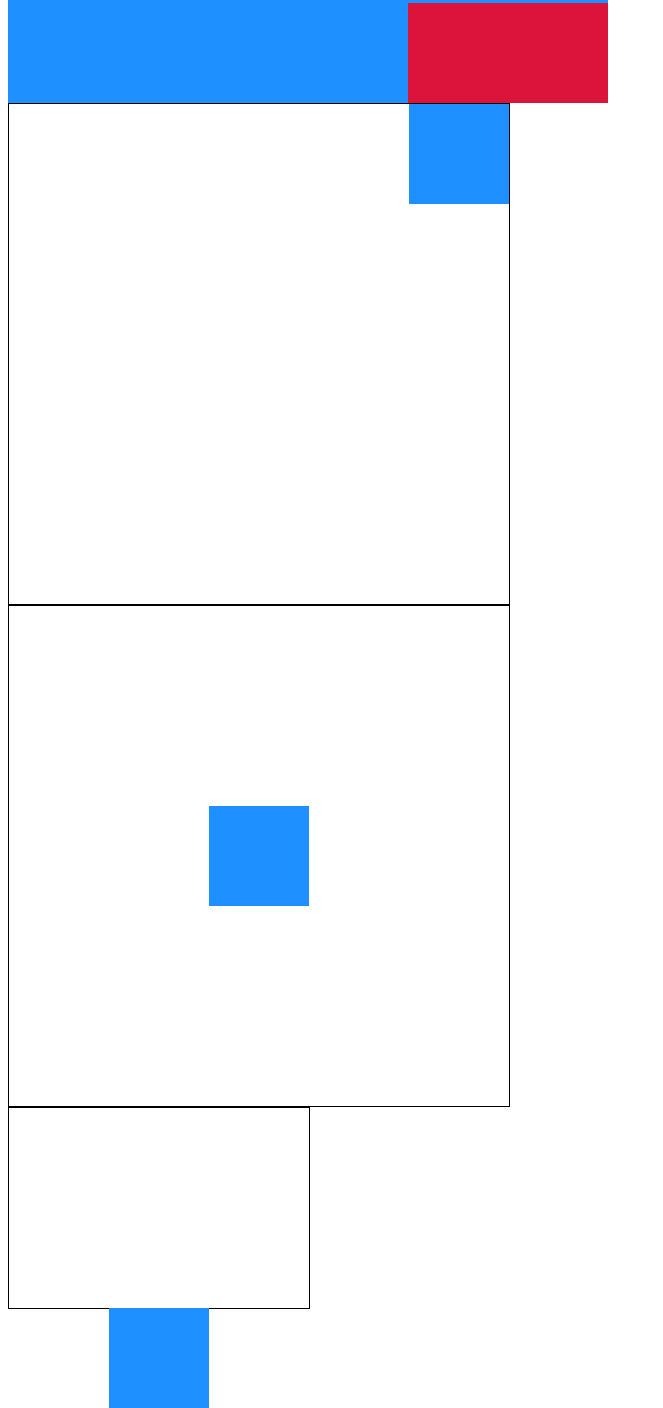
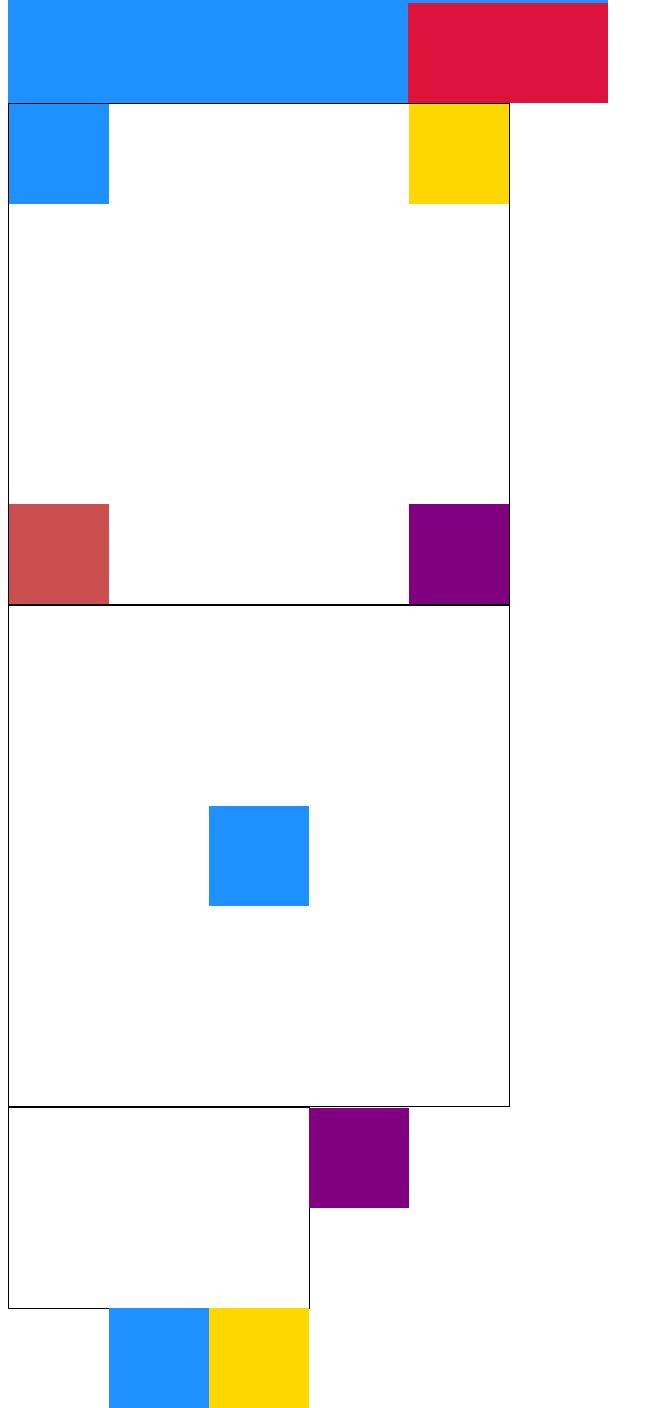
Before and after one commit to gunheehan/BackServer, a website: page Publishing/position.html in a window 1280 px wide. Shown: the part 205-1613 px from the top of the page, without its empty margins (0-663 px from the left). Drawn offline with Linux system fonts and the light colour scheme.

Commit message:
블로그 업로드용 예시 추가

```diff
--- a/Publishing/position.html
+++ b/Publishing/position.html
@@ -28,12 +28,36 @@
             border: 1px solid #000;
         }
 
-        .box{
+        .box1{
             position: absolute;
             background-color: dodgerblue;
             width: 100px;
             height: 100px;
+        }
+
+        .box2{
+            position: absolute;
+            background-color: gold;
+            width: 100px;
+            height: 100px;
             right: 0;
+        }
+
+        .box3{
+            position: absolute;
+            background-color: #cc4f4f;
+            width: 100px;
+            height: 100px;
+            bottom: 0;
+        }
+
+        .box4{
+            position: absolute;
+            background-color: purple;
+            width: 100px;
+            height: 100px;
+            right: 0;
+            bottom: 0;
         }
 
         .center-container{
@@ -60,7 +84,7 @@
             border: 1px solid #000;
         }
 
-        .box-out{
+        .box-out1{
             background-color: dodgerblue;
             width: 100px;
             height: 100px;
@@ -69,35 +93,51 @@
             left: 50%;
             transform: translate(-50%, 0%);
         }
+
+        .box-out2{
+            background-color: gold;
+            width: 100px;
+            height: 100px;
+            position: absolute;
+            top: 100%;
+            left: 100%;
+            transform: translate(-100%, 0%);
+        }
+
+        .box-out3{
+            background-color: purple;
+            width: 100px;
+            height: 100px;
+            position: absolute;
+            left: 100%;
+        }
     </style>
 </head>
 <body>
     <!--자식 부모 관계-->
     <div class="parent">
         <div class="child">
-
         </div>
     </div>
 
     <!--원하는 위치에 정렬-->
     <div class="container">
-        <div class="box">
-
-        </div>
+        <div class="box1"></div>
+        <div class="box2"></div>
+        <div class="box3"></div>
+        <div class="box4"></div>
     </div>
 
     <!--중앙 위치에 정렬-->
     <div class="center-container">
-        <div class="box-center">
-
-        </div>
+        <div class="box-center"></div>
     </div>
 
     <!--밖에 정렬-->
     <div class="out-container">
-        <div class="box-out">
-
-        </div>
+        <div class="box-out1"></div>
+        <div class="box-out2"></div>
+        <div class="box-out3"></div>
     </div>
 
 </body>
```
